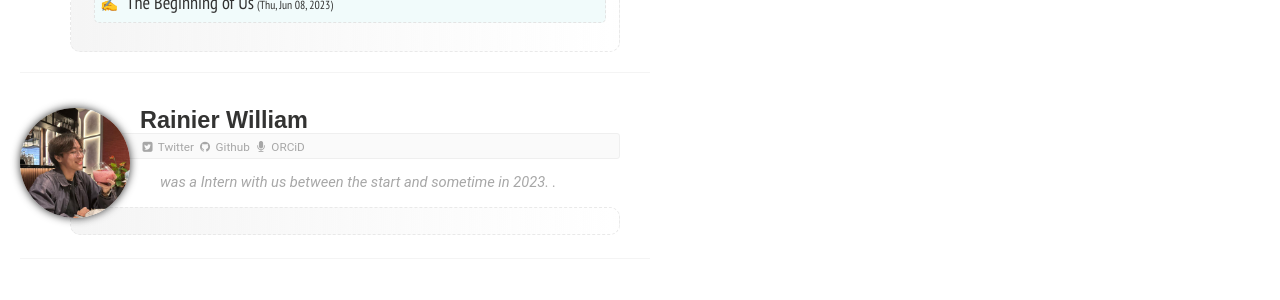
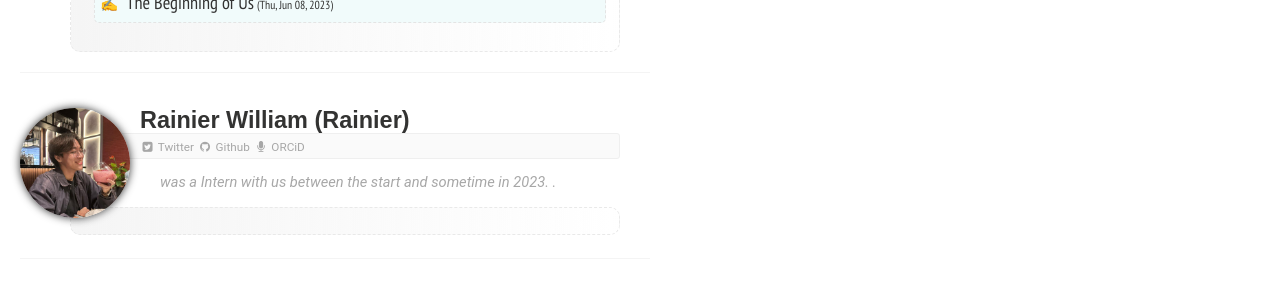
Before and after one commit to ZarulHanifah/ZarulHanifah.github.io, a Jekyll site: the page built from people/index.md, in a window 1280 px wide and 900 px high, scrolled down 3158 px. Shown: the part 153-453 px from the top of the window. Built offline with Jekyll 4.4.1, drawn with Linux system fonts in a browser that asks for light colours; nearby versions of some CDN libraries; comment, search, counter and statistics services are not loaded.

Commit message:
Add Rainier name bracket

```diff
--- a/_data/people.yml
+++ b/_data/people.yml
@@ -127,7 +127,7 @@
       current: true
 
 - alias: rainier
-  name: Rainier William
+  name: Rainier William (Rainier)
   lab_member: True
   name_as_author: Rainier William
   avatar: bio-rainier.jpg
```
